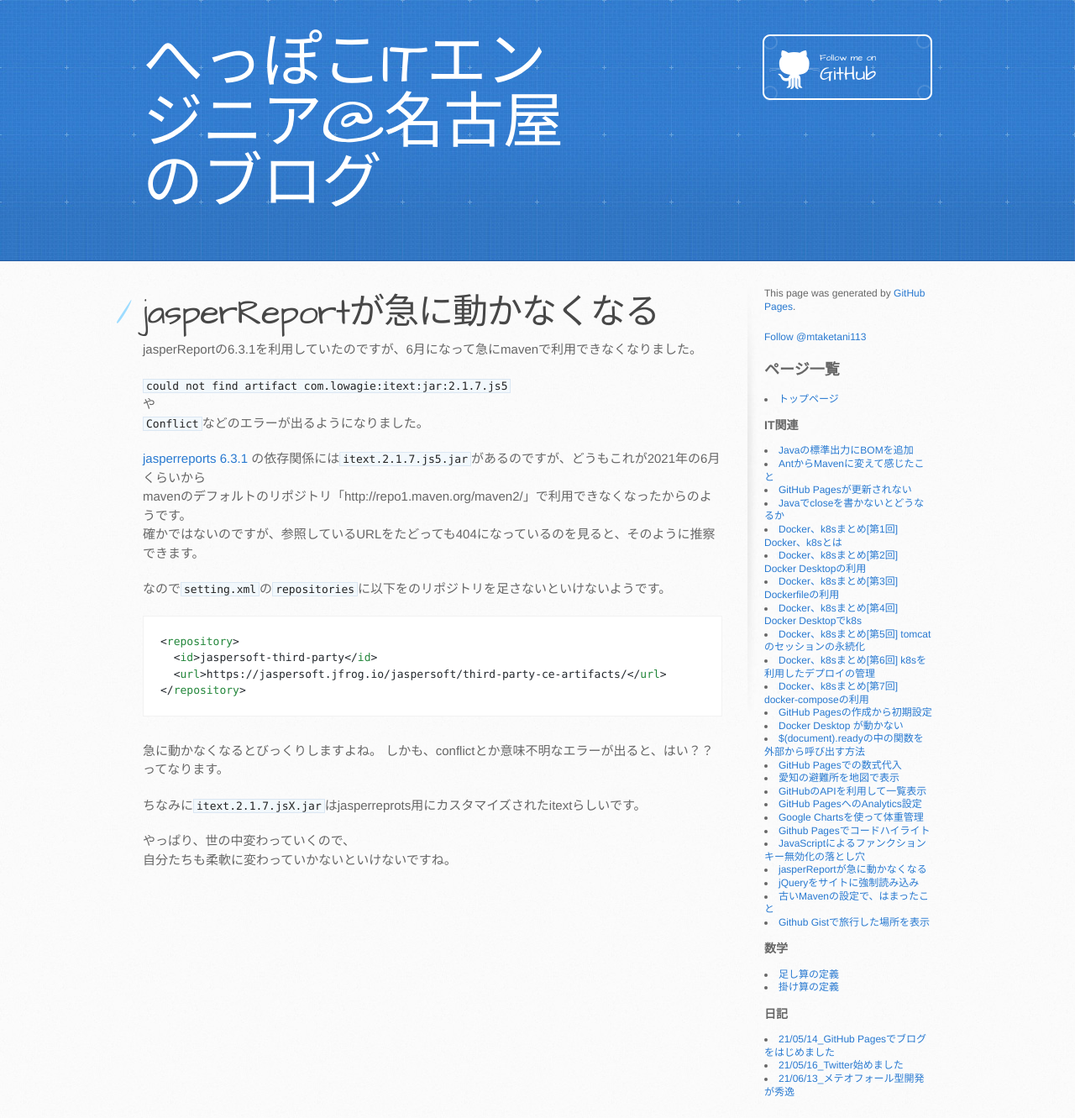
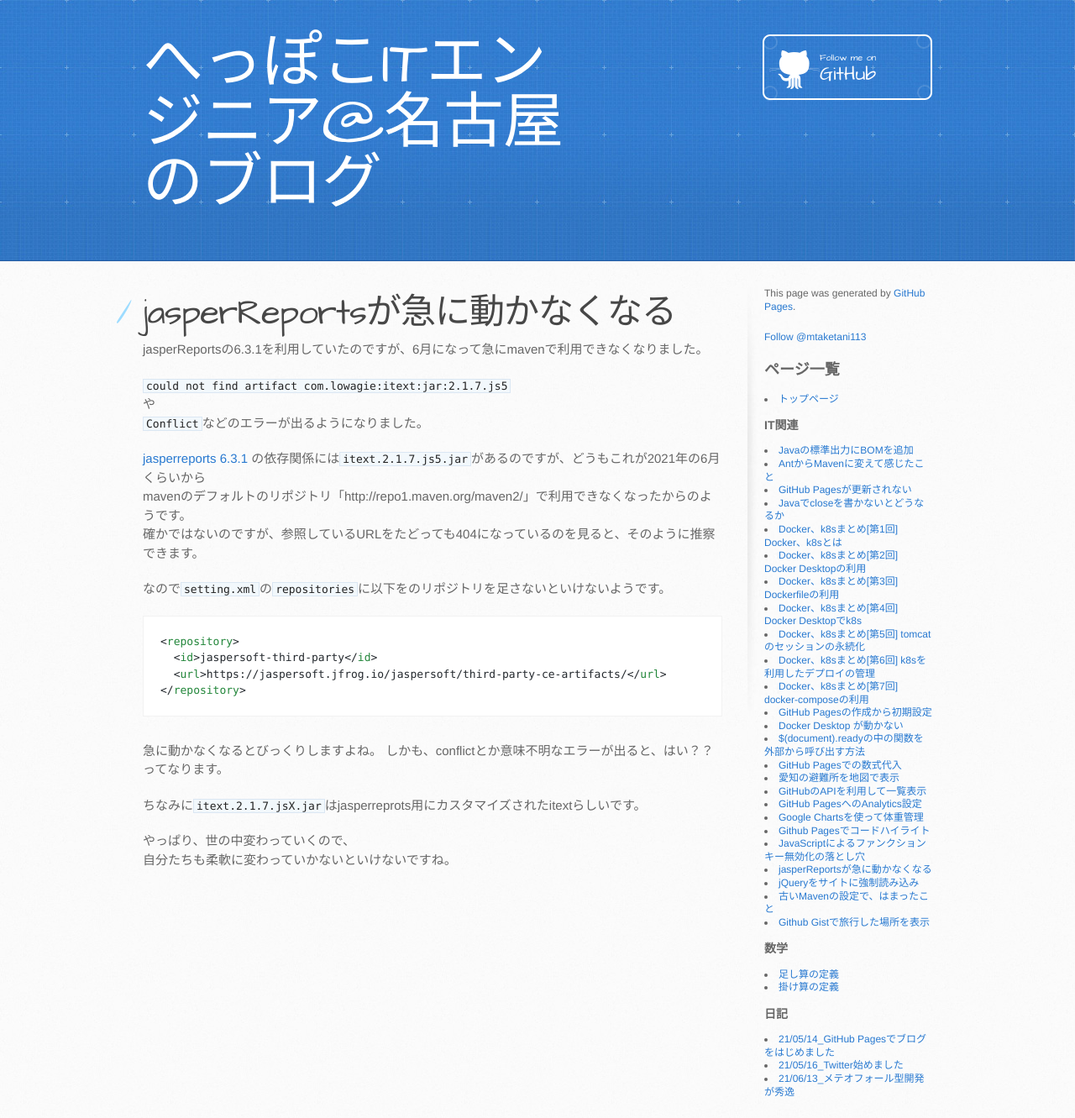
Before and after one commit to mtaketani113/mtaketani113.github.io, a Jekyll site: the page built from it/java/jasperItextErrror.md, in a window 1280 px wide. Shown: the whole page at 84% size. Built offline with Jekyll 4.4.1, drawn with Linux system fonts in a browser that asks for light colours; comment, search, counter and statistics services are not loaded; the repository's description, which GitHub fills in, is left out.

Commit message:
jasperReportsに修正

```diff
--- a/it/java/jasperItextErrror.md
+++ b/it/java/jasperItextErrror.md
@@ -1,11 +1,11 @@
 ---
 layout: default
-title: jasperReportが急に動かなくなる
-description: jasperReposrtがmavenで急にエラーが出て動かなくなりました。その原因を記載します。
+title: jasperReportsが急に動かなくなる
+description: jasperReposrtsがmavenで急にエラーが出て動かなくなりました。その原因を記載します。
 category: IT
 ---
 
-jasperReportの6.3.1を利用していたのですが、6月になって急にmavenで利用できなくなりました。
+jasperReportsの6.3.1を利用していたのですが、6月になって急にmavenで利用できなくなりました。
 
 `could not find artifact com.lowagie:itext:jar:2.1.7.js5`
 や
```
